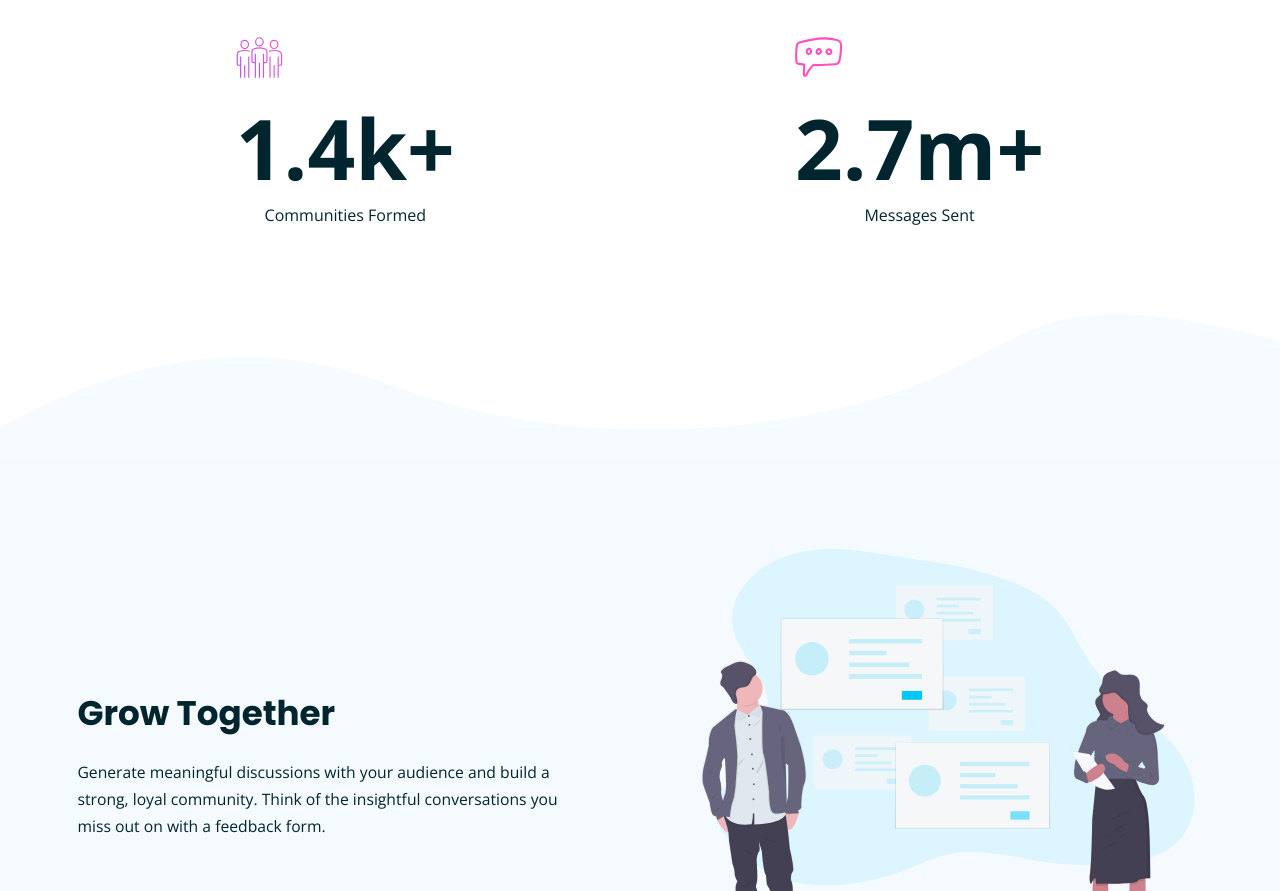
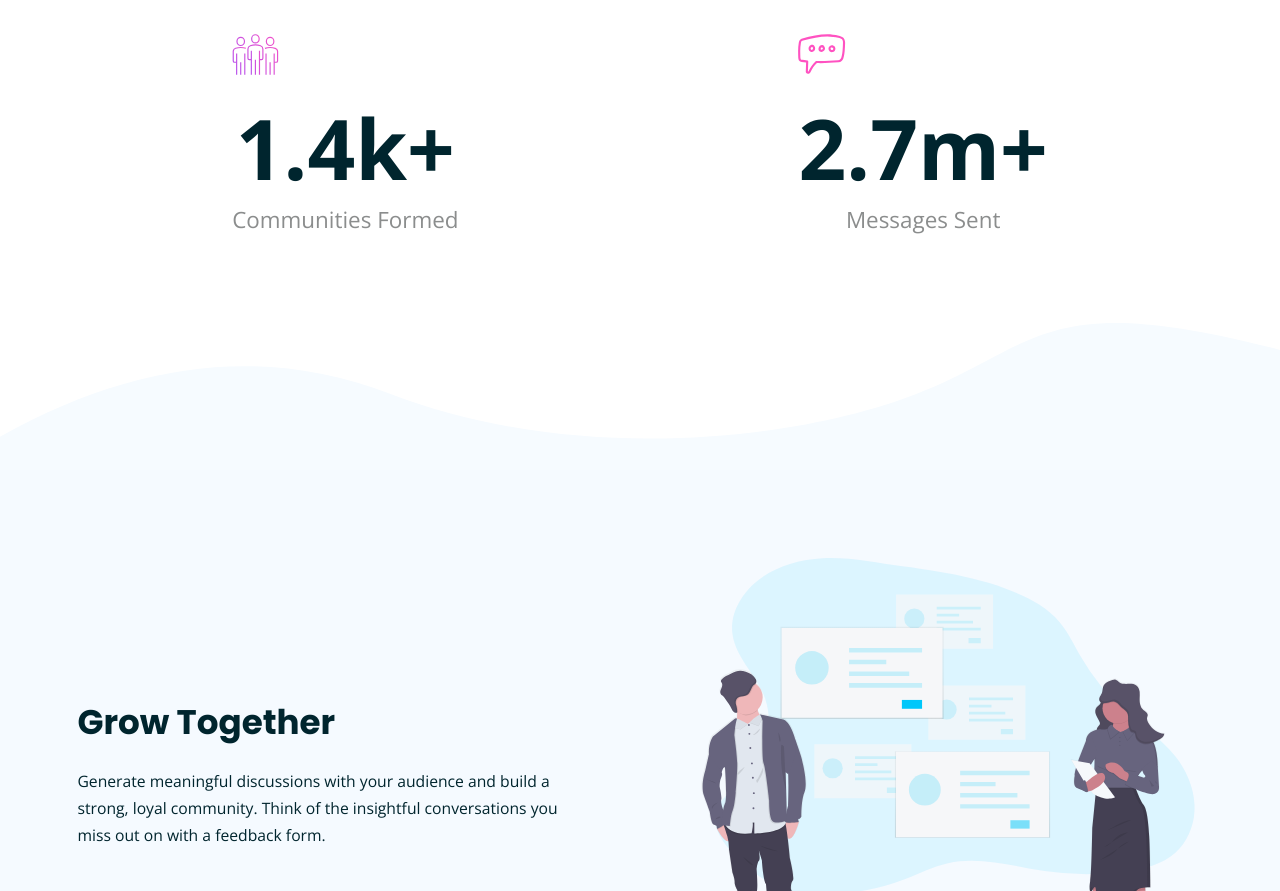
Before and after one commit to vcarames/Huddle-Landing-Page, a plain HTML site: page index.html in a window 1280 px wide. Shown: the part 1729-2620 px from the top of the page. Drawn offline with nearby package versions, Linux system fonts and the light colour scheme.

Commit message:
Update style.css

```diff
--- a/css/style.css
+++ b/css/style.css
@@ -259,7 +259,7 @@ h1 {
   font-weight: 700;
 }
 
-.statistics p span {
+.statistics span {
   font-size: clamp(0.88rem, calc(0.65rem + 0.94vw), 1.5rem);
   color: var(--Light-Gray);
 }
```
